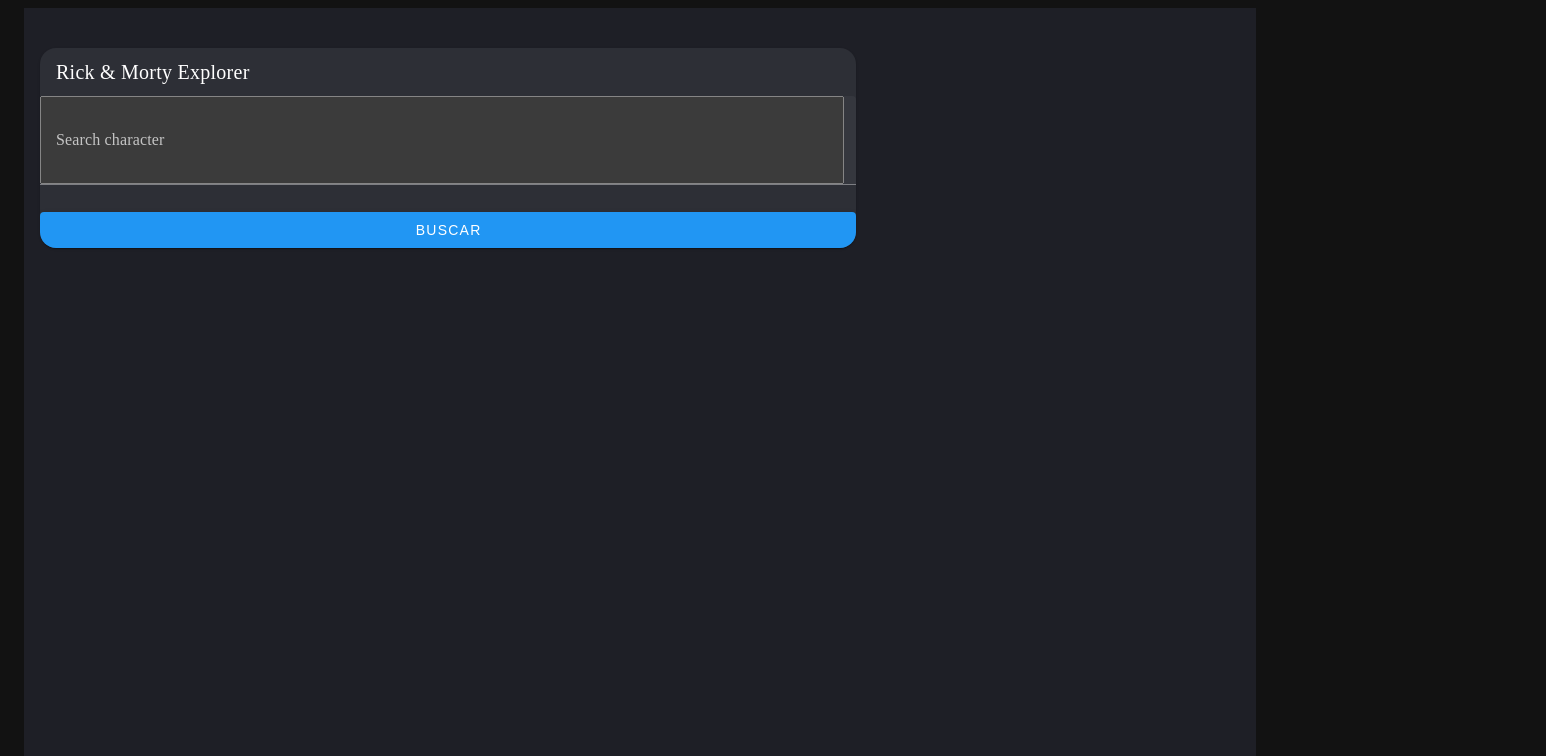
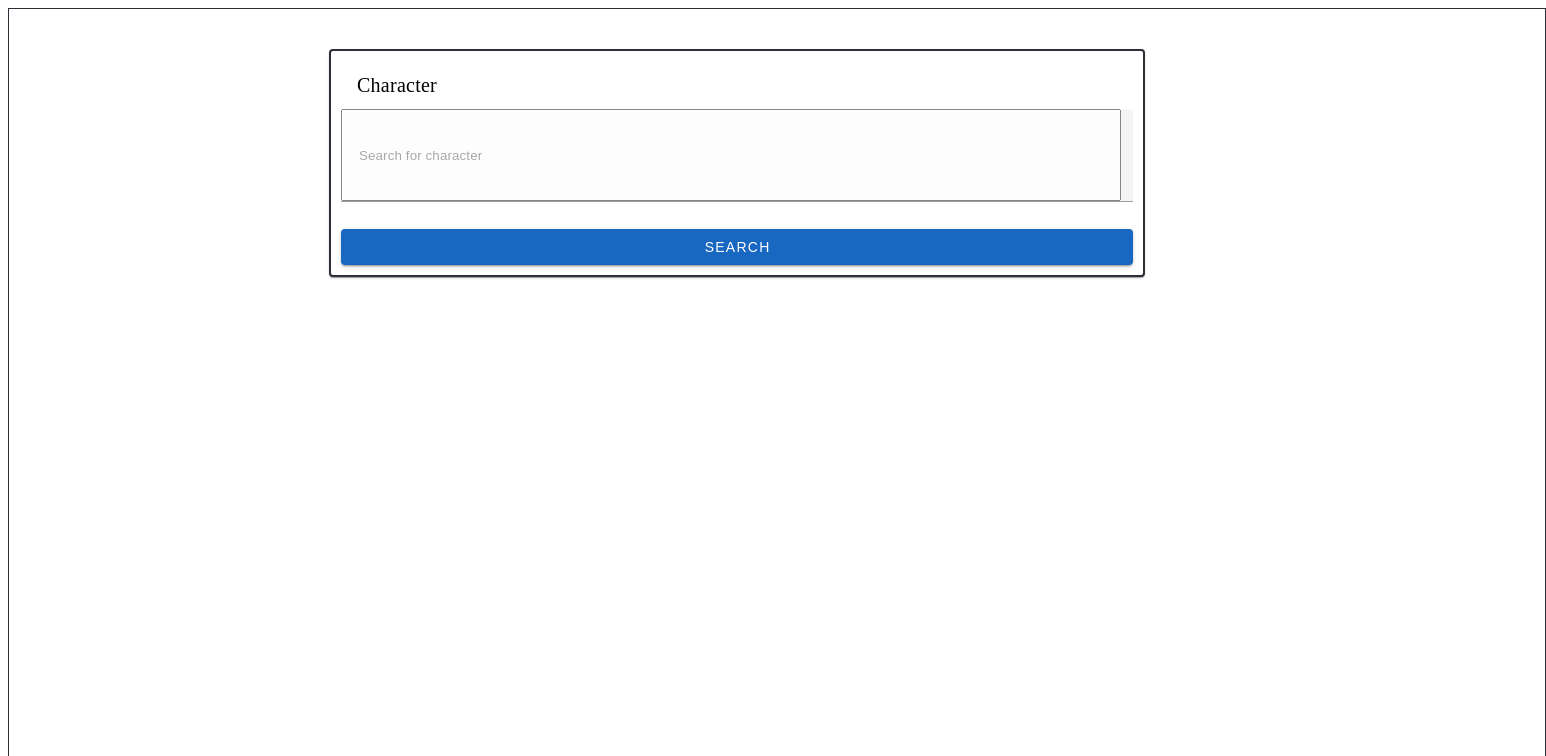
Before and after one commit to Juancholk/Rick-Morty-Explorer, a Vue app: page / in a window 1280 px wide. Shown: the top 756 px of the page, 1546 px wide, since content can reach past the window. Built offline with nearby package versions, Linux system fonts and the light colour scheme.

Commit message:
Creacion de bordes para estilizar mis componentes y mejorar los colores

```diff
--- a/src/components/CharacterSearch.vue
+++ b/src/components/CharacterSearch.vue
@@ -3,26 +3,16 @@
     <v-row justify="center">
       <v-col cols="12" md="8">
         <v-card class="pa-4 elevation-4">
-            <v-card-title class="text-h4 mb-4 white--text">Rick & Morty Explorer</v-card-title>
+          <v-card-title class="text-h4 mb-4 white--text"> Character</v-card-title>
 
           <v-text-field
             v-model="searchQuery"
-              label="Search character"
-              placeholder="Example: Rick Sanchez"
+            placeholder="Search for character"
             outlined
             clearable
             @keyup.enter="searchCharacters"
             class="mb-4"
           ></v-text-field>
-
-            <v-btn
-              color="primary"
-              block
-              @click="searchCharacters"
-              :loading="loading"
-            >
-              Buscar
-            </v-btn>
 
           <v-alert
             v-if="error"
@@ -35,6 +25,14 @@
           :history="searchHistory"
           @search="searchFromHistory"
           />
+          <v-btn
+            color="primary"
+            block
+            @click="searchCharacters"
+            :loading="loading"
+          >
+            SEARCH
+          </v-btn>
           <v-row v-if="characters.length > 0" class="mt-4">
             <v-col
               v-for="character in characters"
@@ -61,10 +59,10 @@
                   {{ character.status }} - {{ character.species }}
                   </div>
 
-                    <div class="text-subtitle-2 text-grey">Last known location:</div>
+                  <div class="text-subtitle-2 text-black">Last known location:</div>
                   <div class="white--text mb-2">{{ character.location.name }}</div>
 
-                    <div class="text-subtitle-2 text-grey">Origin:</div>
+                  <div class="text-subtitle-2 text-black">Origin:</div>
                   <div class="white--text">{{ character.origin.name }}</div>
                 </v-card-text>
               </v-card>
@@ -142,23 +140,28 @@
 
 <style scoped>
 .v-container {
-    background-color: #1e1f26;
+  background-color: #ffffff;
   min-height: 100vh;
   padding-top: 40px;
   padding-bottom: 40px;
+  padding-left: 25vw;
+  border: #2d2f36 1px solid;
 }
 
 .v-card {
-    background-color: #2d2f36 !important;
-    color: #fff;
-    border-radius: 16px;
+  background-color: #ffffff !important;
+  color: #000000;
+  border-radius: px;
+  border: #2d2f36 2px solid;
+  padding: 10px;
 }
 
 .character-card {
-    background-color: #383a42;
+  background-color: #000000;
   transition: transform 0.3s ease;
-    color: #fff;
+  color: #000000;
   border-radius: 16px;
+  margin: 10px
 }
 
 .character-card:hover {
--- a/src/plugins/vuetify.ts
+++ b/src/plugins/vuetify.ts
@@ -14,7 +14,7 @@
     sets: { mdi }
   },
   theme: {
-    defaultTheme: 'dark'
+    defaultTheme: 'light',
   }
 })
 export { default as vuetify } from './vuetify'
```
Lines whose indentation alone changed are shown as unchanged.
